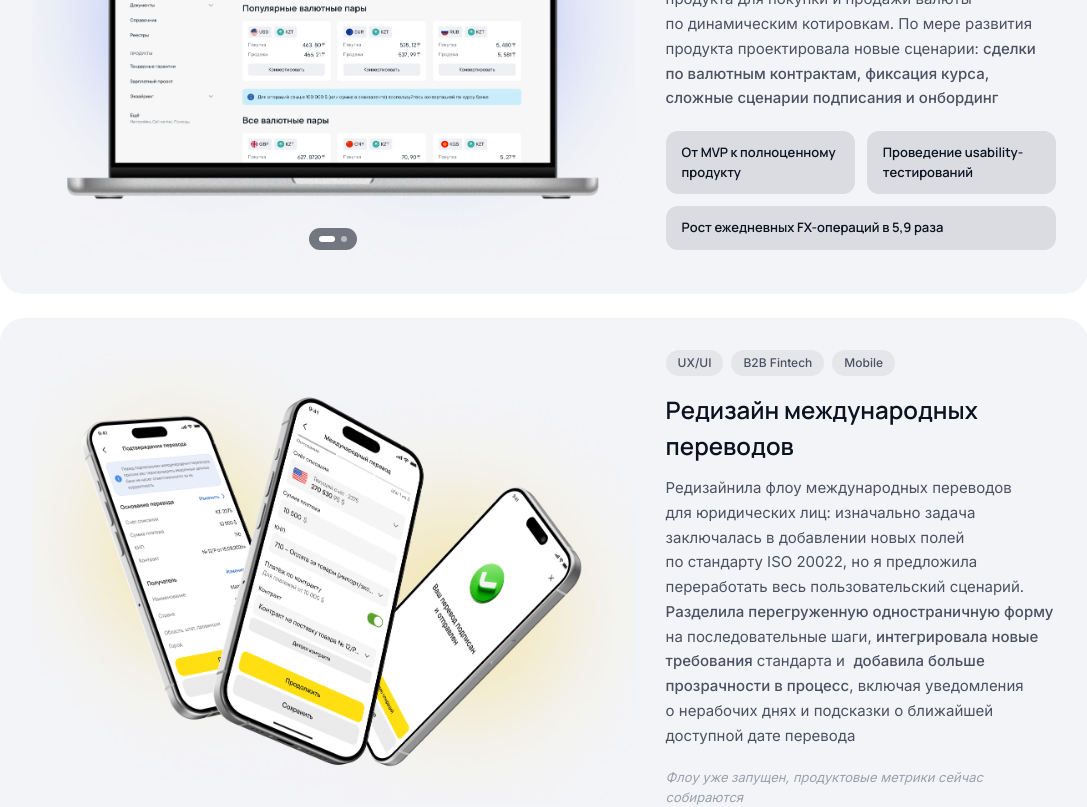
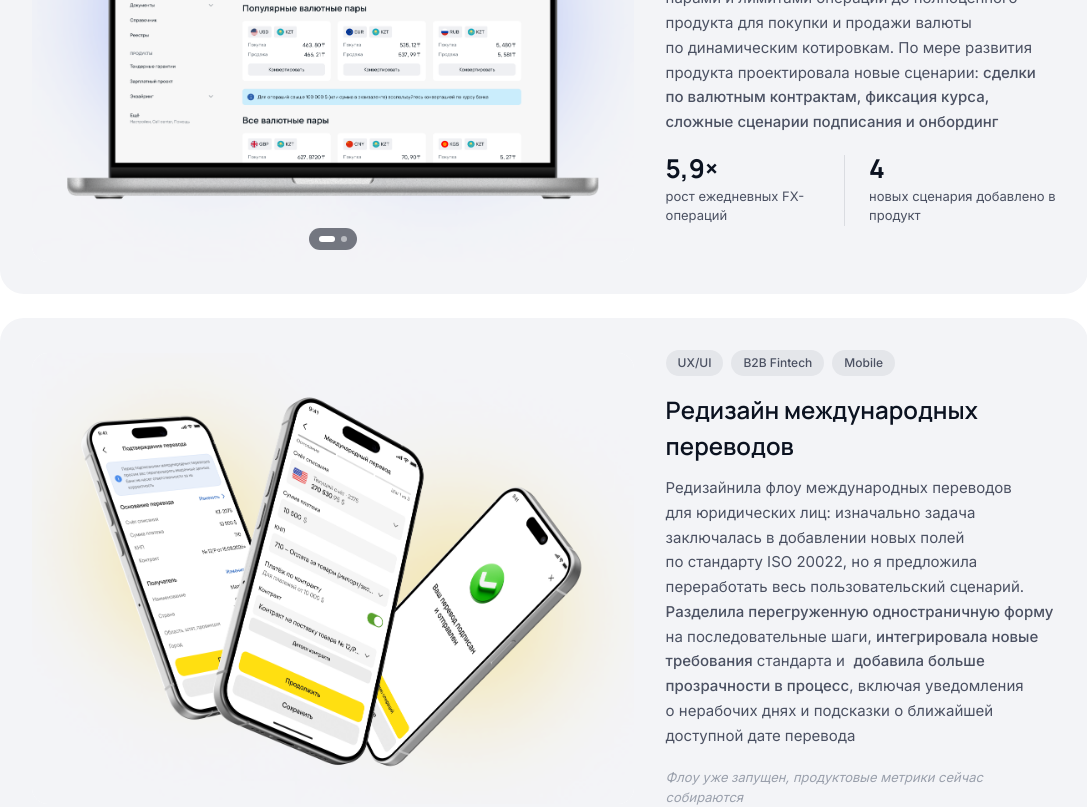
Before and after one commit to aisuluaitbayeva/aisulu-portfolio, a React (Vite) app: page / in a window 1280 px wide. Shown: the part 800-1607 px from the top of the page, without its empty margins (96-1183 px from the left). Built offline with nearby package versions, Linux system fonts and the light colour scheme.

Commit message:
Update Projects – обновила отображение метрик и сами метрики

```diff
--- a/src/App.jsx
+++ b/src/App.jsx
@@ -222,7 +222,10 @@ const projects = [
     title: "FX Exchange для бизнеса",
     description:
       "Задизайнила FX-обменник для юридических лиц с нуля — от MVP с ограниченными валютными парами и лимитами операций до полноценного продукта для покупки и продажи валюты по динамическим котировкам. По мере развития продукта проектировала новые сценарии: сделки по валютным контрактам, фиксация курса, сложные сценарии подписания и онбординг",
-    results: ["От MVP к полноценному продукту", "Проведение usability-тестирований", "Рост ежедневных FX-операций в 5,9 раза"],
+    results: [
+  { value: "5,9×", label: "рост ежедневных FX-операций" },
+  { value: "4", label: "новых сценария добавлено в продукт" },
+],
     note: null,
     media: [
        { src: "/FX-1.png" },
@@ -245,7 +248,10 @@ const projects = [
     title: "Договоры по QR для электронного документооборота",
     description:
       "Спроектировала новый сценарий массового подписания договоров в B2B-платформе электронного документооборота для случаев, когда инициатор не знает данные контрагентов заранее. Вместе с командой провела usability-тестирования и создала флоу, в котором компания делится QR-кодом или ссылкой на типовой договор, а контрагент самостоятельно заполняет свои данные и подписывает документ. Сценарий также стал дополнительной точкой входа в продукт для новых пользователей",
-    results: ["Проведение usability-тестирований", "−32% времени от создания до подписания", "Конверсия во флоу регистрации 11%"],
+    results: [
+  { value: "−32%", label: "времени от создания до подписания" },
+  { value: "11%", label: "конверсия во флоу регистрации" },
+],
     note: null,
     media: [
       { src: "/QR-1.png" },
@@ -403,15 +409,22 @@ export default function App() {
                 </p>
 
                 {p.results.length > 0 && (
-                  <div className="flex flex-wrap gap-3">
-                    {p.results.map((r) => (
-                      <div
-                        key={r}
-                        className="rounded-xl px-4 py-3 text-[13px] font-semibold flex-1 min-w-[160px]"
-                        style={{ background: "#DADCE1", color: INK, fontFamily: DISPLAY_FONT }}
-                      >
-                        {r}
-                      </div>
+                  <div className="flex items-stretch gap-6">
+                    {p.results.map((r, ri) => (
+                      <React.Fragment key={r.label}>
+                        {ri > 0 && <div className="w-px self-stretch" style={{ background: "#DADCE1" }} />}
+                        <div>
+                          <p
+                            className="text-[26px] font-bold leading-none mb-1.5"
+                            style={{ fontFamily: DISPLAY_FONT, color: INK }}
+                          >
+                            {r.value}
+                          </p>
+                          <p className="text-[13px]" style={{ color: MUTED }}>
+                            {r.label}
+                          </p>
+                        </div>
+                      </React.Fragment>
                     ))}
                   </div>
                 )}
```
